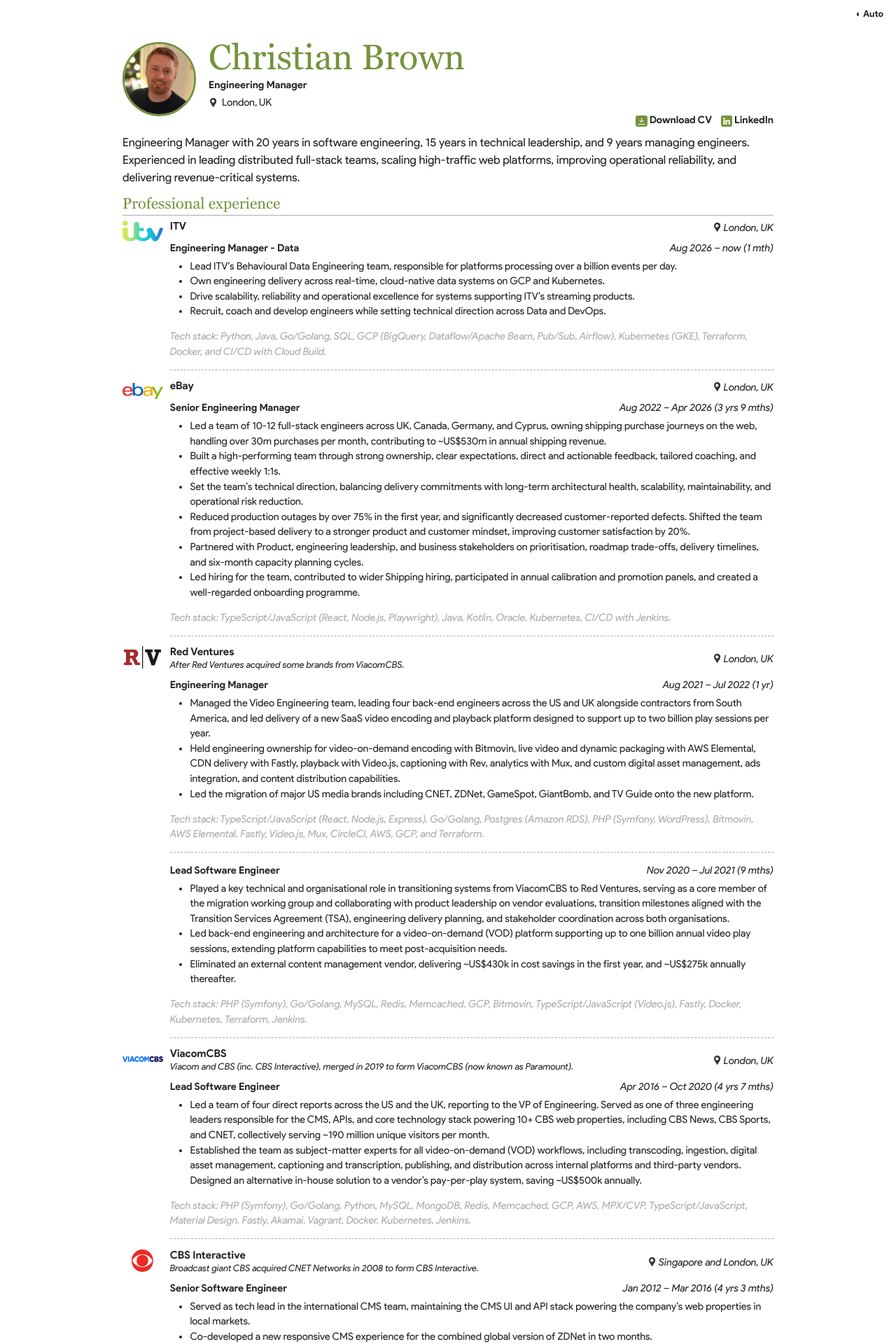
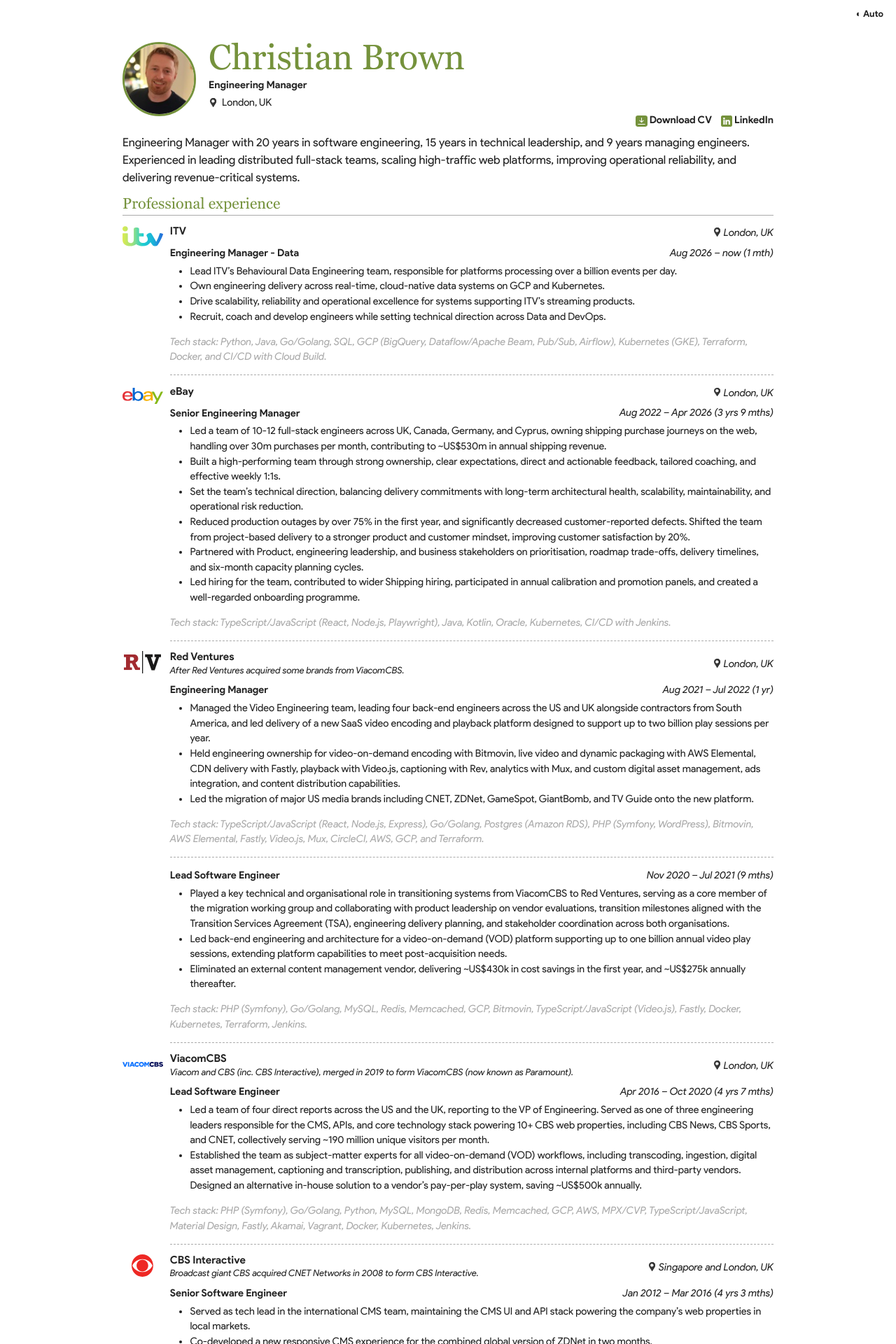
Before and after one commit to christianjbrown/christianbrown.uk, a Jekyll site: the page built from index.html, in a window 1280 px wide. Shown: the top 1920 px of the page at 70% size. Built offline with Jekyll 4.4.1, drawn with Linux system fonts in a browser that asks for light colours.

Commit message:
Space the first CV entry under a heading like every later one (#143)
The first experience under a section heading sat 0.5rem below the
heading's rule, while every later one sits a full 1rem below the dashed
rule that separates it from the entry above — so the first entry looked
crowded against its heading.

Give the heading the same 1rem below its rule, so the gap is uniform
down the whole column, and reprint the downloadable CV PDF from the
rebuilt site so it keeps matching the page.

```diff
--- a/assets/css/cv.scss
+++ b/assets/css/cv.scss
@@ -231,7 +231,10 @@
                 border-bottom: 1px solid $colour-grayscale-1;
                 color: $colour-accent;
                 font-family: $font-serif;
-                margin-bottom: 0.5rem;
+                // Matches div.cv-experiences' row-gap, so the first experience
+                // sits as far below the heading's rule as every later one does
+                // below the dashed rule that separates it from the one above.
+                margin-bottom: 1rem;
                 padding-bottom: 0.2rem;
                 width: 100%;
             }
```
Also changed, not shown: 1 other file.
